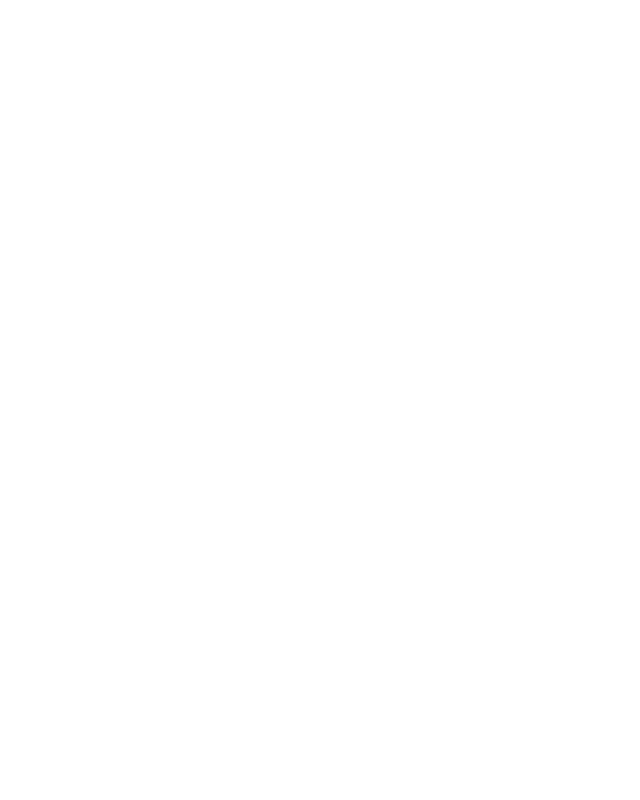
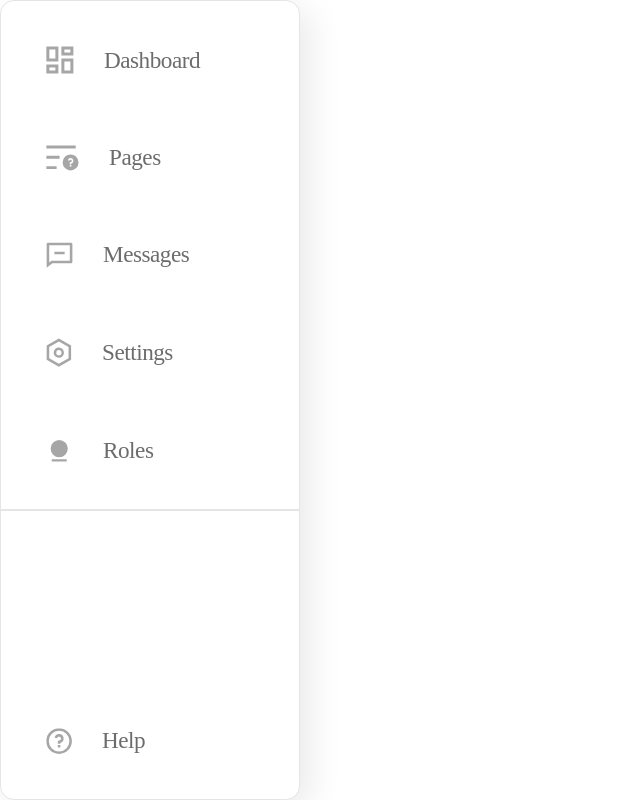
Before and after one commit to javeriasohrani/dashboard, a React (Create React App) app: page / in a window 1280 px wide. Shown: the whole page, without its empty margins (0-640 px from the left). Built offline with nearby package versions, Linux system fonts and the light colour scheme.

Commit message:
Complete sidebar-menu

```diff
--- a/src/App.js
+++ b/src/App.js
@@ -1,8 +1,12 @@
 import "./App.css";
+import Sidebar from "./Components/Sidebar";
+
+
 
 function App() {
   return (
     <div className="App">
+      <Sidebar/>
 
     </div>
   );
--- a/src/Components/Sidebar/Sidebar.css
+++ b/src/Components/Sidebar/Sidebar.css
@@ -0,0 +1,49 @@
+.sidebar {
+  width: 300px;
+  background: #ffffff;
+  border: 1.29px solid #e5e5e5;
+  box-shadow: 9px 9px 35px rgba(0, 0, 0, 0.09);
+  border-radius: 14px;
+  display: flex;
+  flex-direction: column;
+  justify-content: space-between;
+  min-height: 100vh;
+  box-sizing: border-box;
+}
+.sidebar li span {
+  font-family: Karla;
+  font-style: normal;
+  font-weight: normal;
+  font-size: 23.1689px;
+  letter-spacing: -0.02em;
+  color: #6d6c6c;
+  margin-left: 30px;
+}
+.sidebar ul li {
+  display: flex;
+  flex-direction: row;
+  justify-content: flex-start;
+  align-content: center;
+  flex-wrap: nowrap;
+  align-items: center;
+  margin: 20px;
+}
+
+.sidebar ul li {
+  border-radius: 9.01014px;
+  display: flex;
+  flex-direction: row;
+  align-items: center;
+  padding: 25px;
+  border-radius: 9px;
+  cursor: pointer;
+}
+
+.sidebar ul li:hover {
+  background: #f4f4f4;
+  cursor: pointer;
+}
+
+.topMenu {
+  border-bottom: 2px solid #e5e5e5;
+}
--- a/src/Components/Sidebar/index.js
+++ b/src/Components/Sidebar/index.js
@@ -1,5 +1,6 @@
 import React from "react";
-import "../Sidebar.css";
+import "./Sidebar.css";
+
 import SvgDashboard from "../../svg/Dashboard";
 import SvgHelp from "../../svg/Help";
 import SvgMessages from "../../svg/Messages";
@@ -9,33 +10,36 @@
 
 export default function Sidebar() {
   return (
-    <div className="SidebarMenu-wrap">
-      <div className="Sidebar">
-        <ul>
-          <li><SvgDashboard/>
-            <a href=""> Dashboard</a>
+    <div className="sidebar">
+      <ul className="topMenu">
+        <li>
+          <SvgDashboard />
+          <span>Dashboard</span>
         </li>
-          <li><SvgHelp/>
-            <a href=""> Pages</a>
+        <li>
+          <SvgPages />
+          <span> Pages</span>
         </li>
-          <li><SvgMessages/>
-            <a href=""></a>
-            Messages
+        <li>
+          <SvgMessages />
+          <span>Messages</span>
         </li>
-          <li><SvgPages/>
-            <a href=""></a>
-            Settings
+        <li>
+          <SvgSettings />
+          <span>Settings</span>
         </li>
-          <li><SvgRoles/>
-            <a href=""></a>
-            Roles
+        <li>
+          <SvgRoles />
+          <span>Roles</span>
         </li>
       </ul>
 
       <ul>
-          <li><SvgSettings/><a href=""></a>Help</li>
+        <li>
+          <SvgHelp />
+          <span>Help</span>
+        </li>
       </ul>
-      </div>
     </div>
   );
 }
--- a/src/index.css
+++ b/src/index.css
@@ -1,13 +1,6 @@
-body {
+*{
+  padding: 0;
   margin: 0;
-  font-family: -apple-system, BlinkMacSystemFont, 'Segoe UI', 'Roboto', 'Oxygen',
-    'Ubuntu', 'Cantarell', 'Fira Sans', 'Droid Sans', 'Helvetica Neue',
-    sans-serif;
-  -webkit-font-smoothing: antialiased;
-  -moz-osx-font-smoothing: grayscale;
+  text-decoration: none;
+  list-style: none;
 }
-
-code {
-  font-family: source-code-pro, Menlo, Monaco, Consolas, 'Courier New',
-    monospace;
-}
```
Lines whose indentation alone changed are shown as unchanged.
